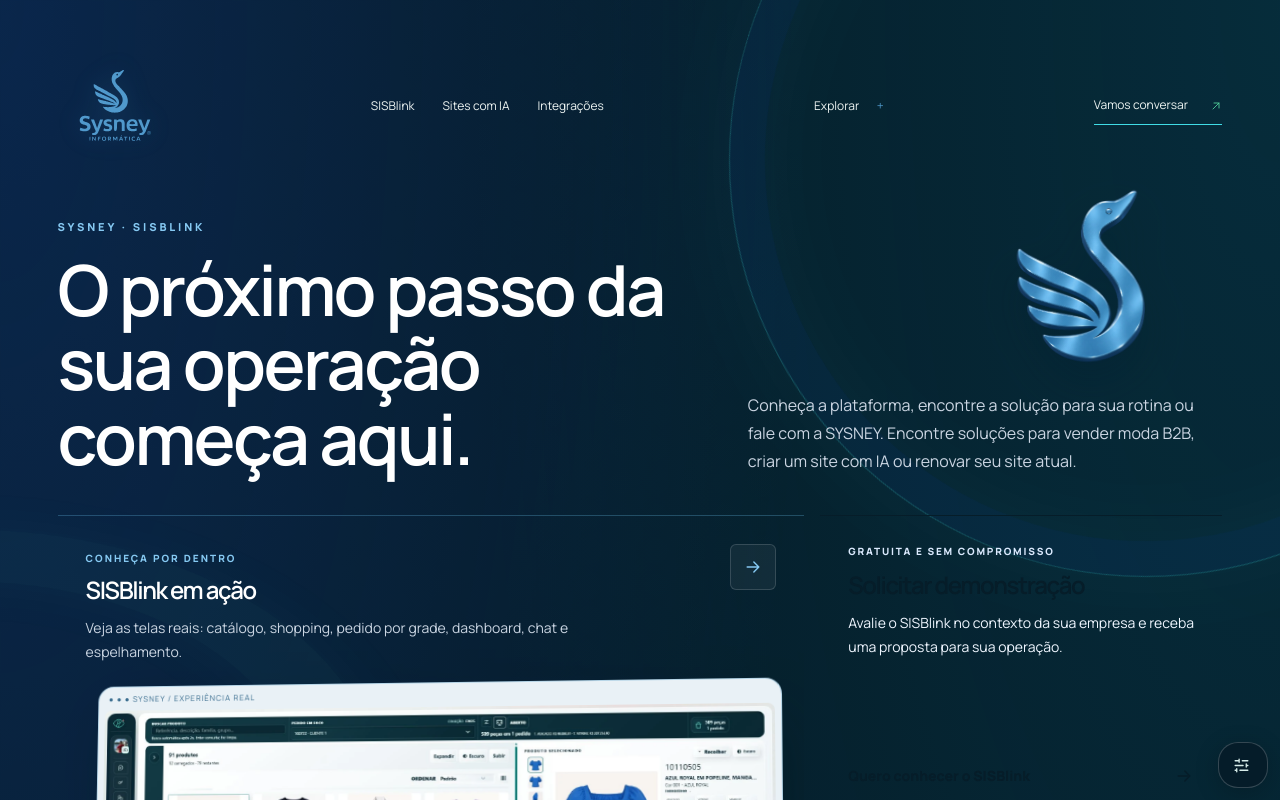
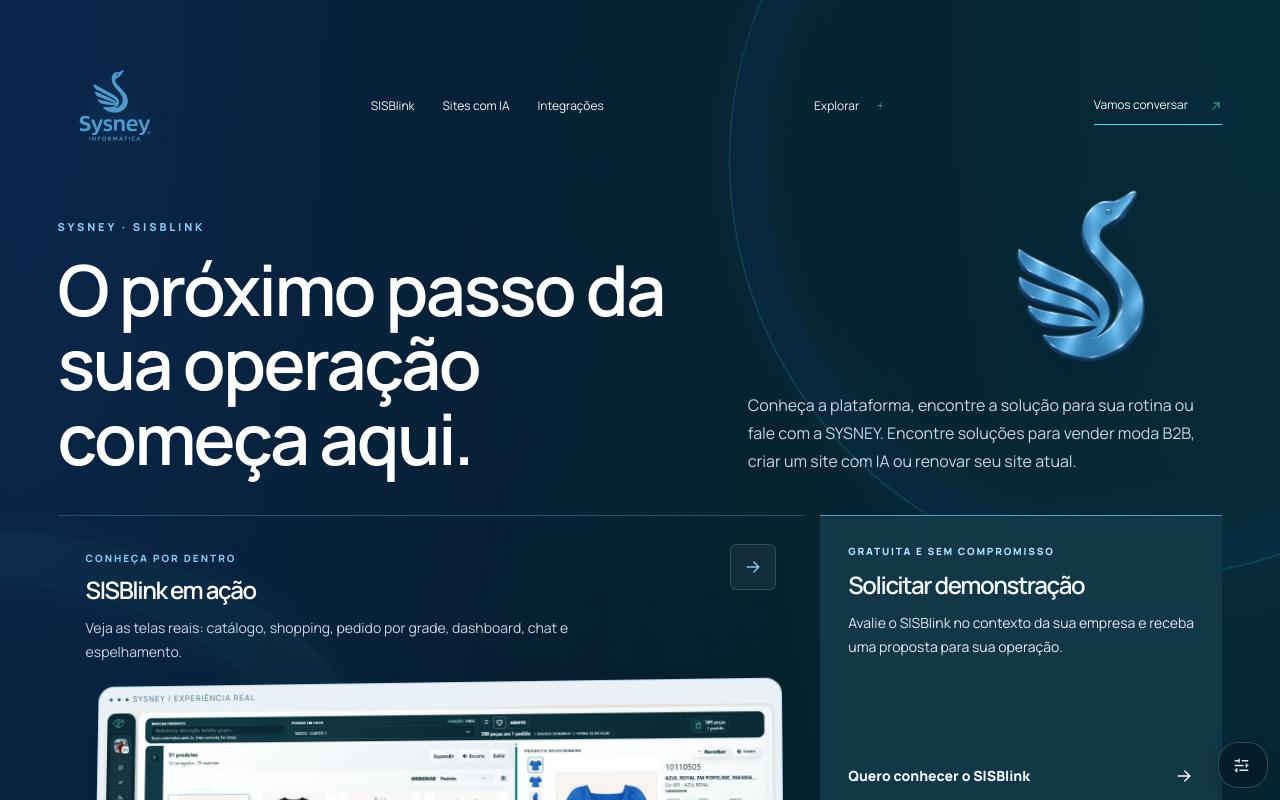
Before and after one commit to dennisrs-drsoft/sysney-site, a Next.js app: page /links in a window 1280 px wide. Shown: the top 800 px of the page. Built offline with nearby package versions, Linux system fonts and the light colour scheme.

Commit message:
fix(site): melhora contraste da demonstracao em Links

```diff
--- a/app/components/editorial-pages.css
+++ b/app/components/editorial-pages.css
@@ -5,3 +5,12 @@
 @media(max-width:700px){.editorial-page h1{letter-spacing:-1.5px}.editorial-contato>section>div.relative{gap:35px}.editorial-contato form{border-radius:22px 4px 4px 4px!important}.editorial-page .studio-header{flex-wrap:wrap}.editorial-page .studio-header nav{display:none}}
 
 .editorial-contato>section>div.relative{padding-left:5%;padding-right:5%;max-width:1480px}.editorial-page .site-menu>div{max-width:calc(100vw - 40px)}
+.editorial-links a.group.links-demo {
+  background: #123746;
+  color: #f4f9fc;
+  border-color: #5099cc;
+}
+.editorial-links a.group.links-demo:hover,
+.editorial-links a.group.links-demo:focus-visible {
+  background: #19475a;
+}
--- a/app/links/page.tsx
+++ b/app/links/page.tsx
@@ -47,8 +47,8 @@ export default function LinksPage() {
           <div className="screen-showcase links-screen mx-6 mb-6 sm:mx-7" data-reveal=""><Image src="/sisblink/telas/catalogo.webp" alt="Catálogo do SISBlink com produtos, foto ampliada e montagem do pedido por tamanho" width={1920} height={1080} sizes="(min-width: 1024px) 680px, 100vw" className="h-auto w-full rounded-t-lg object-contain" /></div>
         </Link>
         <div className="grid gap-4 sm:grid-cols-2 lg:grid-cols-1">
-          <Link href="/contato?origem=instagram-links&interesse=avaliacao" className={`group flex flex-col justify-between gap-6 rounded-3xl bg-blue-500 p-6 shadow-xl shadow-blue-950/25 transition hover:bg-blue-400 sm:p-7 ${cardFocus}`}>
-            <div><p className="text-[10px] font-black uppercase tracking-[0.18em] text-blue-100">Gratuita e sem compromisso</p><h2 className="mt-3 text-2xl font-black leading-tight">Solicitar demonstração</h2><p className="mt-3 text-sm leading-6 text-blue-50">Avalie o SISBlink no contexto da sua empresa e receba uma proposta para sua operação.</p></div><span className="flex items-center justify-between text-sm font-black">Quero conhecer o SISBlink<Arrow className="transition group-hover:translate-x-1" /></span>
+          <Link href="/contato?origem=instagram-links&interesse=avaliacao" className={`group flex flex-col justify-between gap-6 links-demo rounded-3xl p-6 transition sm:p-7 ${cardFocus}`}>
+            <div><p className="text-[10px] font-black uppercase tracking-[0.18em] text-sky-200">Gratuita e sem compromisso</p><h2 className="mt-3 text-2xl font-black leading-tight">Solicitar demonstração</h2><p className="mt-3 text-sm leading-6 text-slate-200">Avalie o SISBlink no contexto da sua empresa e receba uma proposta para sua operação.</p></div><span className="flex items-center justify-between text-sm font-black">Quero conhecer o SISBlink<Arrow className="transition group-hover:translate-x-1" /></span>
           </Link>
           <Link href="/contato?origem=instagram-links" className={`group flex flex-col justify-between gap-6 rounded-3xl border border-white/15 bg-white/[0.04] p-6 transition hover:border-emerald-300/40 hover:bg-white/[0.07] sm:p-7 ${cardFocus}`}><div><p className="text-[10px] font-black uppercase tracking-[0.18em] text-emerald-300">Contato comercial</p><h2 className="mt-3 text-xl font-black">Falar com a SYSNEY</h2><p className="mt-3 text-sm leading-6 text-slate-300">Converse sobre funcionalidades, integração, implantação e as necessidades da sua equipe.</p></div><span className="flex items-center justify-between text-sm font-bold text-emerald-200">Conte o que sua empresa precisa<Arrow className="transition group-hover:translate-x-1" /></span></Link>
         </div>
```
